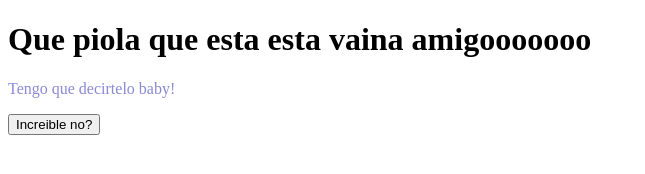
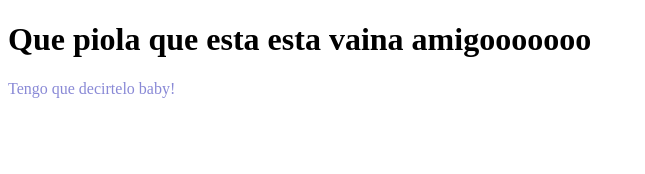
Before and after one commit to EliasYIZVZ/repoGit-WSL, a plain HTML site: page index.html in a window 1280 px wide. Shown: the whole page, without its empty margins (0-645 px from the left). Drawn offline with Linux system fonts and the light colour scheme.

Commit message:
The commit message

```diff
--- a/index.html
+++ b/index.html
@@ -8,6 +8,5 @@
         <h1>Que piola que esta esta vaina amigooooooo</h1>
 
         <p style="color:rgb(137, 137, 214)">Tengo que decirtelo baby! </p>
-         <button>Increible no?</button>
     </body>
 </html>
```
